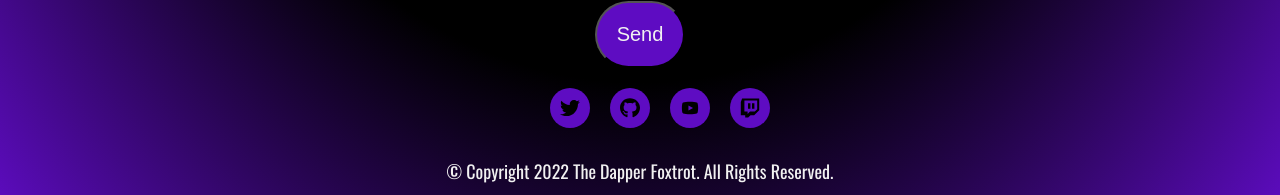
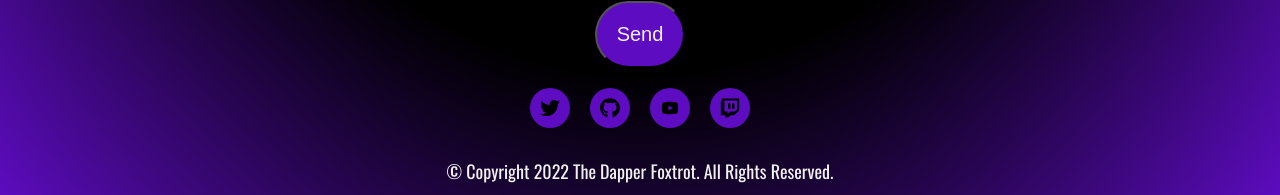
Before and after one commit to theDapperFoxtrot/steveMishos-futuriceAcademy-projectAssignment, a React (Create React App) app: page / in a window 1280 px wide. Shown: the part 687-882 px from the top of the page. Built offline with nearby package versions, Linux system fonts and the light colour scheme; no server answers.

Commit message:
styling fix

```diff
--- a/src/App.css
+++ b/src/App.css
@@ -3,6 +3,8 @@ html {
 }
 
 body {
+  margin: 0;
+  padding: 0;
   font-family: "Oswald", sans-serif;
   background-color: black;
   color: #f1f1f1;
@@ -39,6 +41,7 @@ a:hover {
 p {
   color: #f1f1f1;
   text-decoration: none;
+  font-size: 1.8rem;
 }
 
 .titleLink:hover {
@@ -288,6 +291,7 @@ footer p {
   display: flex;
   flex-direction: row;
   justify-content: center;
+  padding: 0;
 }
 
 .socialsContainer li {
@@ -320,6 +324,10 @@ footer p {
   width: 2rem;
 }
 
+.tinyFont {
+  font-size: 1rem;
+}
+
 @media (min-width: 345px) {
   .title {
     text-align: center;
--- a/src/App.scss
+++ b/src/App.scss
@@ -3,6 +3,8 @@ html {
 }
 
 body {
+  margin: 0;
+  padding: 0;
   font-family: "Oswald", sans-serif;
   background-color: black;
   color: #f1f1f1;
@@ -39,6 +41,7 @@ a:hover {
 p {
   color: #f1f1f1;
   text-decoration: none;
+  font-size: 1.8rem;
 }
 
 .titleLink:hover {
@@ -292,6 +295,7 @@ footer p {
   -webkit-box-pack: center;
   -ms-flex-pack: center;
   justify-content: center;
+  padding: 0;
 }
 
 .socialsContainer li {
@@ -324,6 +328,10 @@ footer p {
   width: 2rem;
 }
 
+.tinyFont {
+  font-size: 1rem;
+}
+
 @media (min-width: 345px) {
   .title {
     text-align: center;
```
Also changed, not shown: 1 other file (tests, documents, lock files or other folders).
